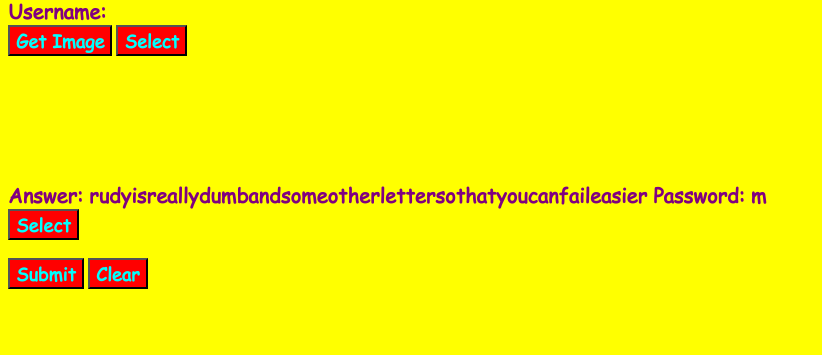
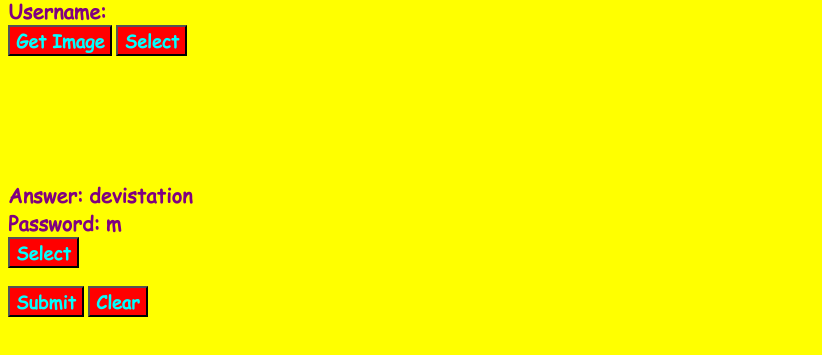
Before and after one commit to Rubyboat1207/BadUIBattles, a plain HTML site: page index.html in a window 1280 px wide. Shown: the part 111-466 px from the top of the page, without its empty margins (0-822 px from the left). Drawn offline with Linux system fonts and the light colour scheme.

Commit message:
Lowered password Count

```diff
--- a/index.html
+++ b/index.html
@@ -19,7 +19,8 @@
         <div id="img-area" style="min-height:125px;">
 
         </div>
-        <a class="fields">Answer: rudyisreallydumbandsomeotherlettersothatyoucanfaileasier </a>
+        <a class="fields">Answer: devistation </a>
+        <br>
         <a class="fields">Password: </a> <a class="fields" id="realpass"></a><a class="fields" id="pass"></a>
         <br>
         <button id="SelectPass" class="imgbutton">Select</button>
--- a/scripting.js
+++ b/scripting.js
@@ -14,7 +14,7 @@ function updatepassword()
     {
         currentnumberpass = -1;
     }
-    if(document.getElementById("realpass").innerHTML.length <= 55)
+    if(document.getElementById("realpass").innerHTML.length <= 10)
     {
         setTimeout(() => {  updatepassword() }, 400);
     }else
@@ -34,7 +34,7 @@ document.addEventListener("DOMContentLoaded", function() {
     {
         if(document.getElementById("username").innerHTML == "gravity")
         {
-            if(document.getElementById("realpass").innerHTML == "rudyisreallydumbandsomeotherlettersothatyoucanfaileasier")
+            if(document.getElementById("realpass").innerHTML == "devistation")
             {
                 document.getElementById("prize").innerHTML = "Here is your prize: <br> https://pastebin.com/Crd3my0b"
             }
```
